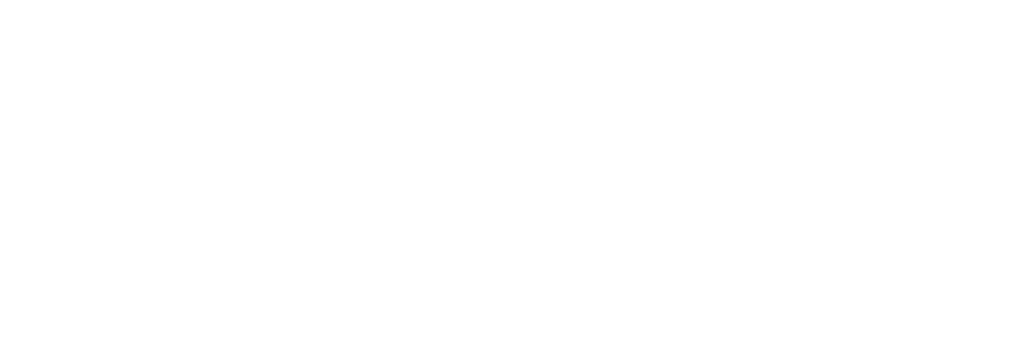
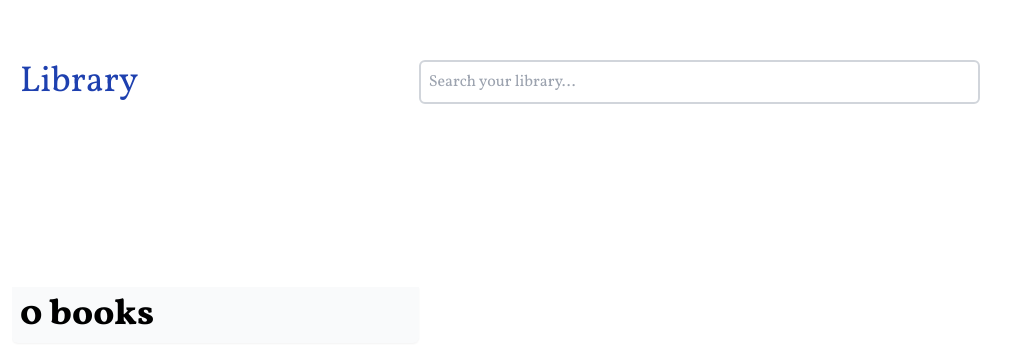
Before and after one commit to ikariiin/library, a React (Vite) app: page / in a window 1280 px wide. Shown: the part 115-478 px from the top of the page, without its empty margins (0-1022 px from the left). Built offline with nearby package versions, Linux system fonts and the light colour scheme.

Commit message:
fix(enhancement): epub list UI improvements

```diff
--- a/src/components/epub/list-item/cover.tsx
+++ b/src/components/epub/list-item/cover.tsx
@@ -20,12 +20,10 @@
   }, [getCover]);
 
   return (
-    <div className="p-2">
-      <img
-        src={imageBase64}
-        alt="cover"
-        className="w-full h-48 object-cover bg-slate-200 rounded-md"
-      />
-    </div>
+    <img
+      src={imageBase64}
+      alt="cover"
+      className="h-40 object-contain rounded-md w-full bg-gray-50"
+    />
   );
 }
--- a/src/components/epub/list-item/index.tsx
+++ b/src/components/epub/list-item/index.tsx
@@ -35,11 +35,24 @@
   if (!rootInfo || !container) return <div>loading</div>;
 
   return (
-    <div className="bg-gray-300 rounded-md grid grid-cols-list-item-layout mb-2">
+    <div
+      className="p-3 bg-gray-200 rounded-md grid grid-cols-list-item-layout mb-2 shadow-sm"
+      role="button"
+    >
       <ListItemCover parser={parser} />
-      <div className="p-2 grow">
+      <div className="p-2 ms-2 grow flex flex-col">
         <div className="text-lg font-semibold text-ellipsis w-100">
           {rootInfo.package.metadata["dc:title"]}
+        </div>
+        <div className="text-sm text-gray-500 text-ellipsis w-100">
+          {rootInfo.package.metadata["dc:creator"]["#text"]}
+        </div>
+        <div className="text-sm text-gray-500 text-ellipsis w-100">
+          {rootInfo.package.metadata["dc:publisher"]}
+        </div>
+        <div className="grow" />
+        <div className="text-sm text-gray-500 text-ellipsis w-100">
+          Last read: 2021-09-01
         </div>
       </div>
     </div>
--- /dev/null
+++ b/src/features/dashboard/header.tsx
@@ -0,0 +1,14 @@
+export function Header() {
+  return (
+    <header className="flex justify-between items-center col-span-2 p-2 mb-2">
+      <div className="text-4xl font-thin text-blue-800">Library</div>
+      <div className="grow flex items-center justify-center">
+        <input
+          type="text"
+          className="w-1/2 font-serif p-2 border-2 border-gray-300 rounded-md outline-none focus:ring-4 focus:ring-blue-400 focus:ring-opacity-25 transition-all duration-100 ease-in-out"
+          placeholder="Search your library..."
+        />
+      </div>
+    </header>
+  );
+}
--- a/src/features/dashboard/index.tsx
+++ b/src/features/dashboard/index.tsx
@@ -1,13 +1,22 @@
 import { useLoaderData } from "react-router";
 import type { DashboardLoaderData } from "@/services/loaders";
 import { List } from "./list";
+import { Header } from "./header";
 
 export function Dashboard(): JSX.Element {
   const loaderData = useLoaderData() as DashboardLoaderData;
 
   return (
-    <div className="grid grid-cols-main-layout p-3 h-screen font-serif">
-      <List files={loaderData.files} />
+    <div className="grid grid-cols-main-layout px-3 h-screen font-serif">
+      <Header />
+      <List
+        files={loaderData.files}
+        title={
+          <h1 className="text-4xl font-extrabold mb-2 sticky top-0 bg-gray-50 p-2 rounded-b-md shadow-sm">
+            {loaderData.files.length} books
+          </h1>
+        }
+      />
     </div>
   );
 }
--- a/src/features/dashboard/list.tsx
+++ b/src/features/dashboard/list.tsx
@@ -3,11 +3,13 @@
 
 export interface ListProps {
   files: StorageFile[];
+  title?: JSX.Element;
 }
 
-export function List({ files }: ListProps) {
+export function List({ files, title }: ListProps) {
   return (
-    <section className="h-full overflow-y-auto">
+    <section className="h-full overflow-y-auto pr-3 select-none">
+      {title}
       {files.map((file) => (
         <ListItem key={file.getIndex().indexName} file={file.getFile()} />
       ))}
--- a/tailwind.config.js
+++ b/tailwind.config.js
@@ -6,7 +6,7 @@
     extend: {
       gridTemplateColumns: {
         "main-layout": "1fr 2fr",
-        "list-item-layout": "2fr 3fr",
+        "list-item-layout": "1.3fr 3fr",
       },
     },
     fontFamily: {
```
